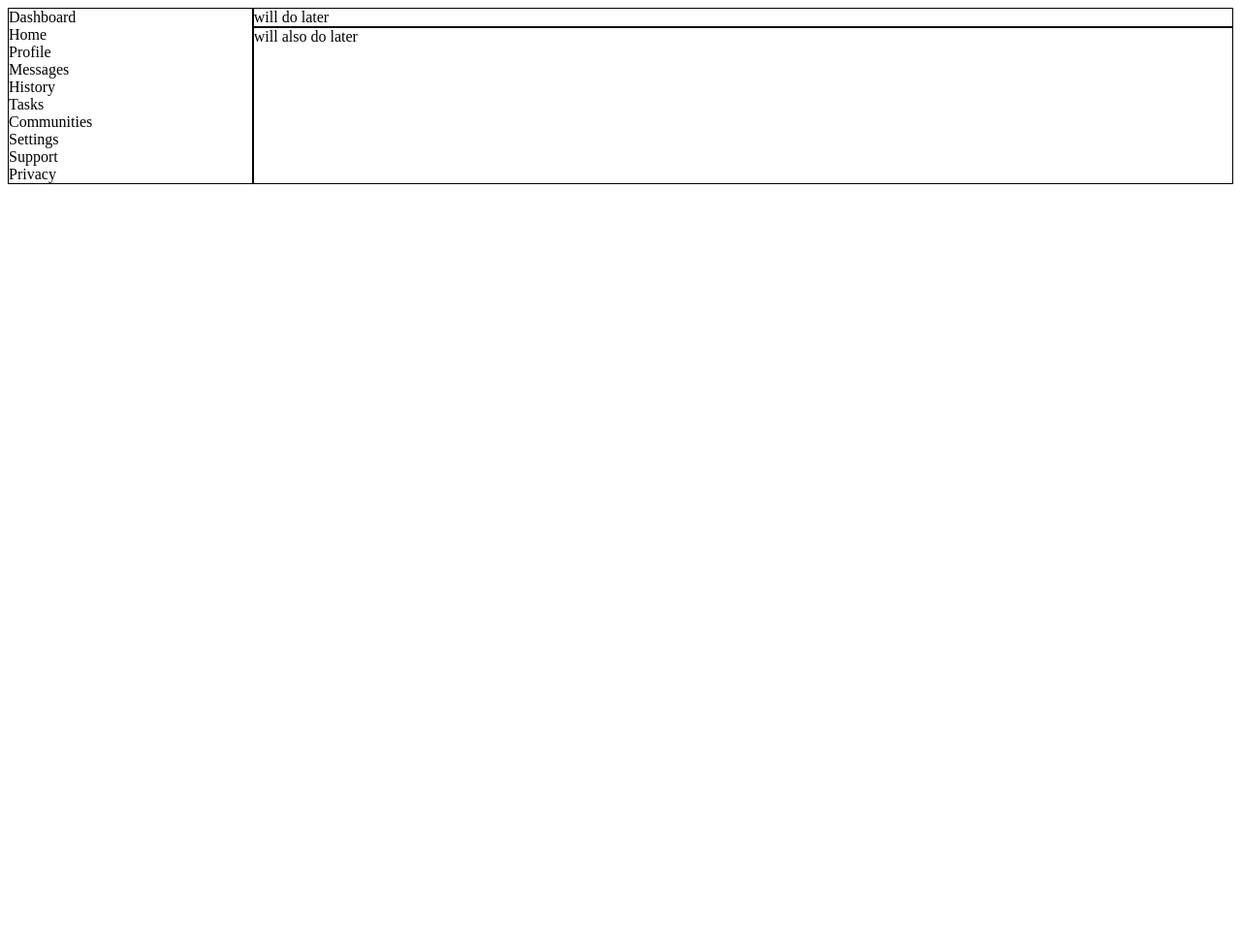
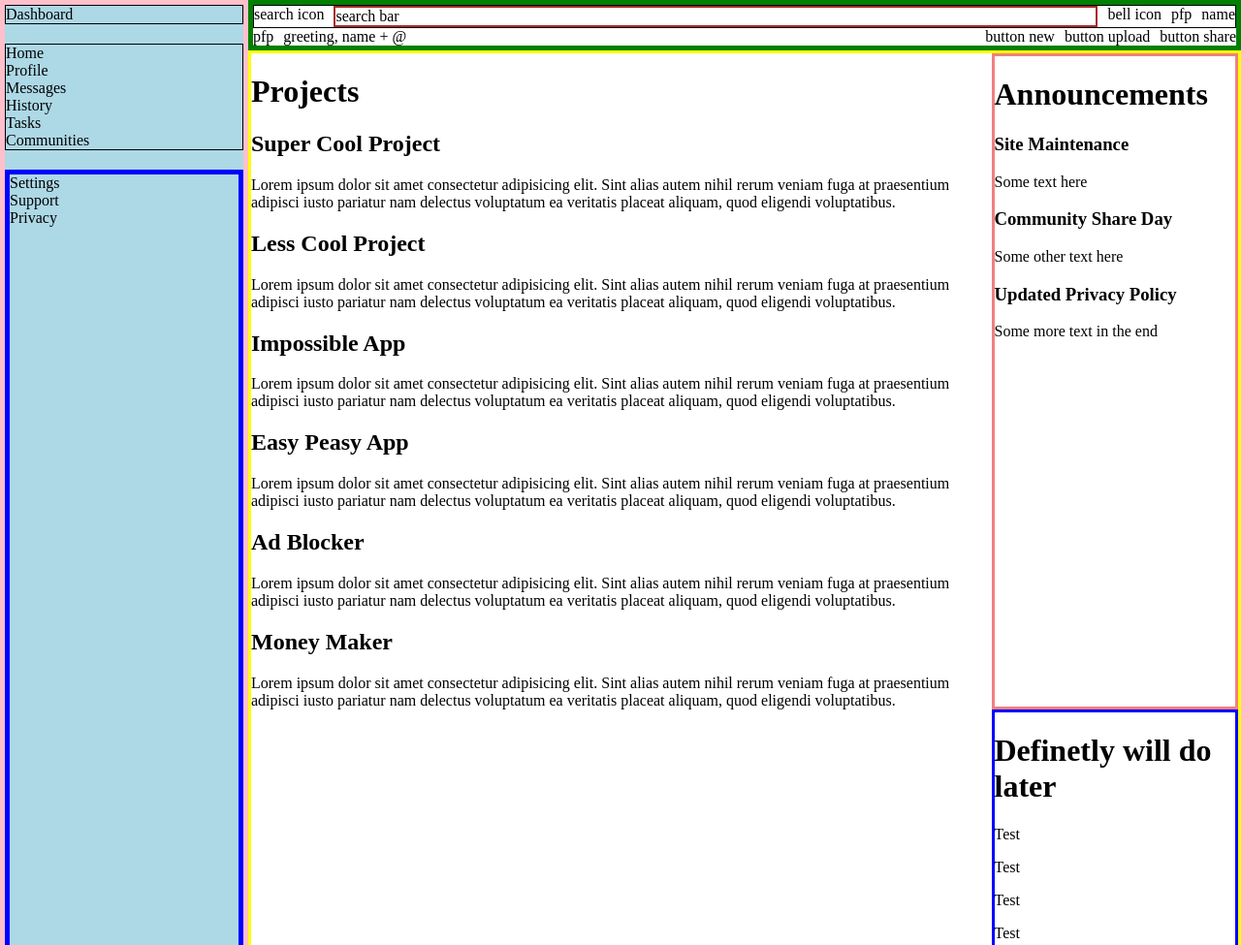
Before and after one commit to VbcVali/Admin-Dashboard, a plain HTML site: page index.html in a window 1280 px wide. Shown: the top 975 px of the page at 97% size. Before the commit the page ends 816 px from the top, so only its background shows below. Drawn offline with Linux system fonts and the light colour scheme.

Commit message:
Structure the html

```diff
--- a/index.html
+++ b/index.html
@@ -10,9 +10,26 @@
     <div class="container">
 
         <div class="header">
-            <div>
-                will do later
-            </div>
+            <nav class="search">
+                <div>search icon</div>
+                <div class="bar">search bar</div>
+                <div>bell icon</div>
+                <div>pfp</div>
+                <div>name</div>
+            </nav>
+
+            <nav class="action">
+                <div class="profile">
+                    <div>pfp</div>
+                    <div>greeting, name + @</div>
+                </div>
+
+                <div class="buttons">
+                    <div>button new</div>
+                    <div>button upload</div>
+                    <div>button share</div>
+                </div>
+            </nav>
         </div>
 
         <div class="sidebar">
@@ -37,8 +54,63 @@
         </div>
 
         <div class="main">
-            <div>
-                will also do later
+            <div class="projects">
+                <h1>Projects</h1>
+               <div>
+                <h2>Super Cool Project</h2>
+                <article>Lorem ipsum dolor sit amet consectetur adipisicing elit. Sint alias autem nihil rerum veniam fuga at praesentium adipisci iusto pariatur nam delectus voluptatum ea veritatis placeat aliquam, quod eligendi voluptatibus.</article>
+               </div>
+
+               <div>
+                <h2>Less Cool Project</h2>
+                <article>Lorem ipsum dolor sit amet consectetur adipisicing elit. Sint alias autem nihil rerum veniam fuga at praesentium adipisci iusto pariatur nam delectus voluptatum ea veritatis placeat aliquam, quod eligendi voluptatibus.</article>
+               </div>
+
+               <div>
+                <h2>Impossible App</h2>
+                <article>Lorem ipsum dolor sit amet consectetur adipisicing elit. Sint alias autem nihil rerum veniam fuga at praesentium adipisci iusto pariatur nam delectus voluptatum ea veritatis placeat aliquam, quod eligendi voluptatibus.</article>
+               </div>
+
+               <div>
+                <h2>Easy Peasy App</h2>
+                <article>Lorem ipsum dolor sit amet consectetur adipisicing elit. Sint alias autem nihil rerum veniam fuga at praesentium adipisci iusto pariatur nam delectus voluptatum ea veritatis placeat aliquam, quod eligendi voluptatibus.</article>
+               </div>
+
+               <div>
+                <h2>Ad Blocker</h2>
+                <article>Lorem ipsum dolor sit amet consectetur adipisicing elit. Sint alias autem nihil rerum veniam fuga at praesentium adipisci iusto pariatur nam delectus voluptatum ea veritatis placeat aliquam, quod eligendi voluptatibus.</article>
+               </div>
+
+               <div>
+                <h2>Money Maker</h2>
+                <article>Lorem ipsum dolor sit amet consectetur adipisicing elit. Sint alias autem nihil rerum veniam fuga at praesentium adipisci iusto pariatur nam delectus voluptatum ea veritatis placeat aliquam, quod eligendi voluptatibus.</article>
+               </div>
+            </div>
+
+            <div class="announcements">
+                <h1>Announcements</h1>
+                <div>
+                    <h3>Site Maintenance</h3>
+                    <p>Some text here</p>
+                </div>
+
+                <div>
+                    <h3>Community Share Day</h3>
+                    <p>Some other text here</p>
+                </div>
+
+                <div>
+                    <h3>Updated Privacy Policy</h3>
+                    <p>Some more text in the end</p>
+                </div>
+            </div>
+
+            <div class="trending">
+                <h1>Definetly will do later</h1>
+                <p>Test</p>
+                <p>Test</p>
+                <p>Test</p>
+                <p>Test</p>
             </div>
         </div>
 
--- a/style.css
+++ b/style.css
@@ -4,9 +4,12 @@
 
 body {
     height: 100vh;
+    margin: 0;
+    padding: 0;
 }
 
 .container {
+    height: 100%;
     display: grid;
     grid-template-columns: 1fr 4fr;
     grid-template-rows: auto 1fr;
@@ -15,18 +18,86 @@ body {
 .header {
     grid-column: 2 / -1;
     grid-row: 1 / 2;
-    border: 1px solid #000;
+
+    display: grid;
+    grid-template-rows: auto auto;
+    border: 5px solid green;
 }
 
 .sidebar {
+    background-color: lightblue;
+    height: 100%;
     grid-column: 1 / 1;
     grid-row: 1 / -1;
 
-    border: 1px solid #000;
+    display: grid;
+    grid-template-columns: 1fr;
+    grid-template-rows: auto auto 1fr ;
+    row-gap: 20px;
+
+    border: 5px solid pink;
 }
 
 .main {
     grid-column: 2 / -1;
     grid-row: 2 / -1;
+    border: 5px solid red;
+}
+
+
+.search {
+    border: 1px solid #000;
+
+    display: flex;
+    gap: 10px;
+}
+
+.action {
+    display: flex;
+    justify-content: space-between;
+}
+
+.search > .bar {
+    flex: 1;
+    border: 2px solid brown;
+}
+
+.profile {
+    display: flex;
+    gap: 10px;
+}
+
+.buttons {
+    display: flex;
+    gap: 10px;
+}
+
+.main {
+    display: grid;
+    grid-template-columns: 3fr 1fr;
+    grid-auto-rows: 1fr;
+
+    border: 3px solid yellow;
+}
+
+.announcements {
+    border: 3px solid lightcoral;
+}
+
+.trending {
+    grid-column: 2 / -1;
+
+    border: 3px solid blue;
+}
+
+
+/* Border to see the content better */
+.logo,
+.options,
+.settings {
     border: 1px solid #000;
 }
+
+.settings {
+    border: 5px solid blue;
+}
```
